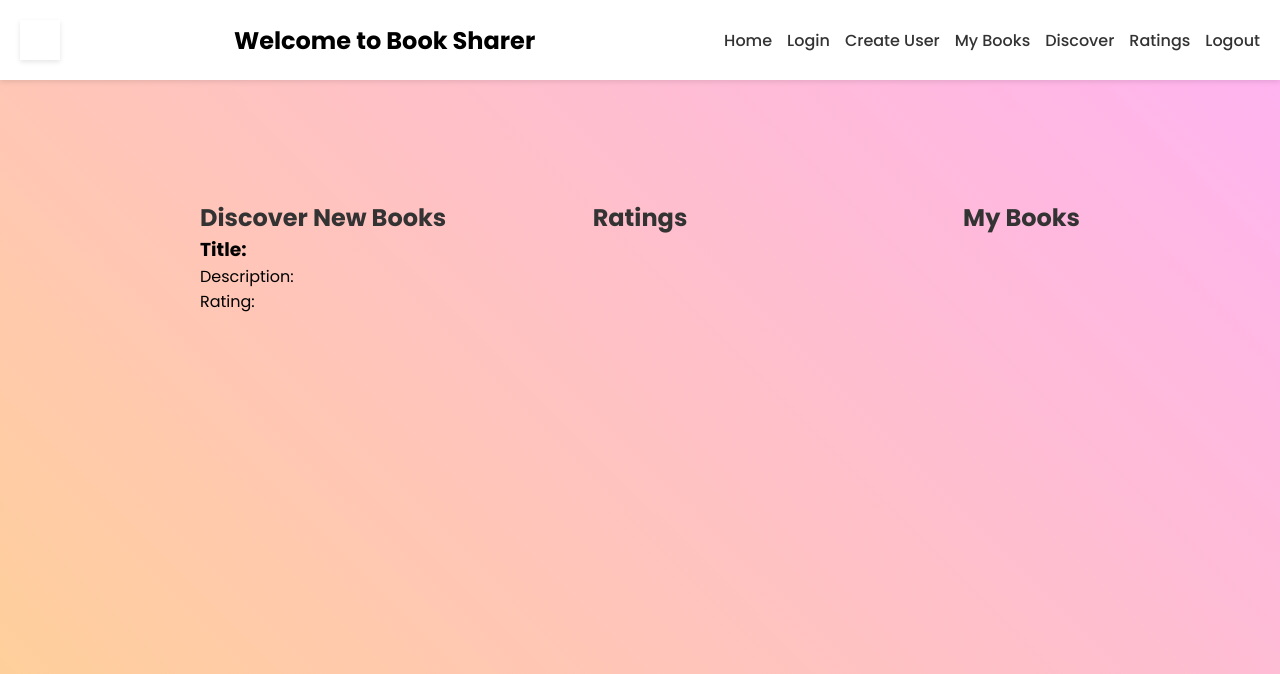
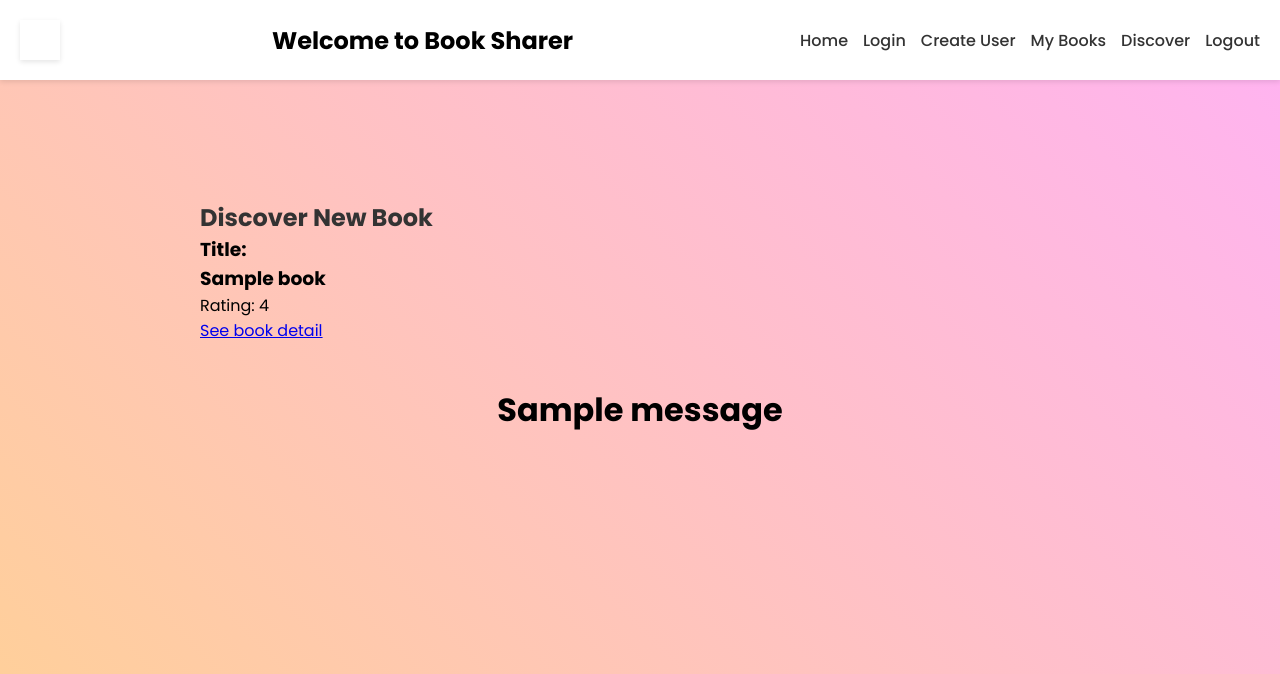
Before and after one commit to LordPuk/DIS_Projekt, a Flask app: page / in a window 1280 px wide. Shown: the top 674 px of the page. Run offline with Flask 3, Linux system fonts and the light colour scheme; one stand-in notice (Sample message) is shown; a database or web service that is not in the repository returns one stand-in record (values such as "Sample title"); some libraries are stand-ins or nearby versions.

Commit message:
Removed rating from header, change new frontpage &

```diff
--- a/book-sharer-app/app.py
+++ b/book-sharer-app/app.py
@@ -21,7 +21,10 @@ cursor = conn.cursor()
 
 @app.route("/")
 def account():
-    return render_template("index.html")
+    cur = conn.cursor()
+    cur.execute(f'''SELECT Title,Average_rate , ISBN  FROM Books OFFSET floor(random() * ( SELECT COUNT(*) FROM Books) ) LIMIT 1;''')
+    data =cur.fetchall()
+    return render_template("index.html", data = data)
 
 
 @app.route("/createuser", methods=["GET","POST"])
@@ -53,7 +56,7 @@ def book_details():
     cur.execute(f'''SELECT * FROM Books WHERE ISBN LIKE '{isbn}' ''')
     data = cur.fetchall()
     cur.execute(f'''SELECT * FROM Has_genre WHERE ISBN LIKE '{isbn}' ''')
-    genres = cur.fetchall() #tupples with isbn and genres
+    genres = cur.fetchall()
     print(genres)
     if request.method =="POST":
             print("KNAP TRYKKET")
@@ -121,14 +124,18 @@ def ratings():
     isbn = request.args.get('isbn',default =0, type = str)
     cur.execute(f'''SELECT Title FROM Books WHERE ISBN = '{isbn}';''')
     title = cur.fetchall()
-    user = session['username']
-    if request.method == "POST":
-        rating = request.form["user-rating"]
-        rating = float(rating)
-        cur.execute(f'''UPDATE books SET Average_rate = (average_rate * voters + {rating}) / (voters + 1), voters = voters + 1 WHERE ISBN LIKE '{isbn}';''')
-        conn.commit()
-        cur.execute(f'''INSERT INTO Rates(Username, ISBN, Rating) VALUES ('{user}', '{isbn}', {rating});''')
-        conn.commit()
+    if session.get('username') == None :
+        flash("login to rate a book")
+        return redirect(url_for("account"))
+    else:
+        user = session['username']
+        if request.method == "POST":
+            rating = request.form["user-rating"]
+            rating = float(rating)
+            cur.execute(f'''UPDATE books SET Average_rate = (average_rate * voters + {rating}) / (voters + 1), voters = voters + 1 WHERE ISBN LIKE '{isbn}';''')
+            conn.commit()
+            cur.execute(f'''INSERT INTO Rates(Username, ISBN, Rating) VALUES ('{user}', '{isbn}', {rating});''')
+            conn.commit()
     return render_template("ratings.html", title=title)
 
 if __name__ == "__main__":
--- a/book-sharer-app/insert_data.sql
+++ b/book-sharer-app/insert_data.sql
@@ -1,12 +1,12 @@
 -- Mass-upload from .csv-files (loads data into database tables)
 
-SET CLIENT_ENCODING TO 'utf8'; -- kan ikke helt husk hvorfor, men krævet under masse upload
+--SET CLIENT_ENCODING TO 'utf8'; -- kan ikke helt husk hvorfor, men krævet under masse upload
 
 START TRANSACTION;
 \copy Authors FROM 'data/Authors_data.csv' DELIMITER ';' ;
 \copy Books FROM 'data/Books_data.csv' DELIMITER ';';
 \copy Genres FROM 'data/Genres_data.csv' DELIMITER ';' ;
---\copy Has_genre FROM 'data/Has_genre_data.csv' DELIMITER ';' ;
+\copy Has_genre FROM 'data/Has_genre_data.csv' DELIMITER ';' ;
 \copy Users FROM 'data/Users_data.csv' DELIMITER ';' ;
 \copy Readers FROM 'data/Readers_data.csv' DELIMITER ';' ;
 \copy Reads FROM 'data/Reads_data.csv' WITH DELIMITER ';' NULL AS 'NULL' CSV;
--- a/book-sharer-app/templates/create_user.html
+++ b/book-sharer-app/templates/create_user.html
@@ -15,7 +15,7 @@
         <li><a href="createuser">Create User</a></li>
         <li><a href="mybooks">My Books</a></li>
         <li><a href="discover">Discover</a></li>
-        <li><a href="ratings">Ratings</a></li>
+        <!-- <li><a href="ratings">Ratings</a></li> -->
         <li><a href="logout">Logout</a></li>
       </ul>
     </nav>
--- a/book-sharer-app/templates/index.html
+++ b/book-sharer-app/templates/index.html
@@ -15,7 +15,7 @@
         <li><a href="createuser">Create User</a></li>
         <li><a href="mybooks">My Books</a></li>
         <li><a href="discover">Discover</a></li>
-        <li><a href="ratings">Ratings</a></li>
+        <!-- <li><a href="ratings">Ratings</a></li> -->
         <li><a href="logout">Logout</a></li>
       </ul>
     </nav>
@@ -23,27 +23,38 @@
 
   <main>
     <section id="book-details">
-      <h2><a class="header-link" href=discover.html> Discover New Books</a></h2>
+      <h2><a class="header-link" href=discover> Discover New Book</a></h2>
       <div id="book-info">
-        <h3>Title: <span id="book-title"></span></h3>
-        <p>Description: <span id="book-description"></span></p>
-        <p>Rating: <span id="book-rating"></span></p>
+        <h3 style='max-width:300px'>Title:<br> <span id="book-title">{{data[0][0]}}</span></h3>
+        <p> <span id="book-rating">Rating: {{data[0][1]}}</span></p>
+        <td><a href="/bookdetails?isbn={{data[0][2]}}"> See book detail </a></td>
+        <br>
+        <span id="error-message" style="display: none;"></span>
+        </form>
+
       </div>
     </section>
+        <!-- This is for the error message with flash -->
+        <body>
+          {% for mesg in get_flashed_messages() %}
+          <h1>{{ mesg }}</h1>
+          {% endfor %}
+        </body>
 
-    <section id="index-ratings">
-      <h2><a class="header-link" href=ratings.html>Ratings</a>  </h2>
+    <!-- <section id="index-ratings">
+      <h2><a class="header-link">Rating</a>  </h2>
+      <h3> <span id="book-rating">{{data[0][1]}}</span></p>
       <ul id="index-ratings">
 
       </ul>
-    </section>
+    </section> -->
 
-    <section id="my-books">
-      <h2><a class="header-link" href=mybooks.html>My Books</a> </h2>
+    <!-- <section id="my-books">
+      <h2><a class="header-link" href=mybooks>My Books</a> </h2>
       <ul id="my-book-list">
 
       </ul>
-    </section>
+    </section> -->
   </main>
 
   <footer>
--- a/book-sharer-app/templates/logout.html
+++ b/book-sharer-app/templates/logout.html
@@ -15,7 +15,7 @@
         <li><a href="createuser">Create User</a></li>
         <li><a href="mybooks">My Books</a></li>
         <li><a href="discover">Discover</a></li>
-        <li><a href="ratings">Ratings</a></li>
+        <!-- <li><a href="ratings">Ratings</a></li> -->
         <li><a href="logout">Logout</a></li>
       </ul>
     </nav>
--- a/book-sharer-app/templates/mybooks.html
+++ b/book-sharer-app/templates/mybooks.html
@@ -15,7 +15,7 @@
         <li><a href="createuser">Create User</a></li>
         <li><a href="mybooks">My Books</a></li>
         <li><a href="discover">Discover</a></li>
-        <li><a href="ratings">Ratings</a></li>
+        <!-- <li><a href="ratings">Ratings</a></li> -->
         <li><a href="logout">Logout</a></li>
       </ul>
     </nav>
```
Also changed, not shown: book-sharer-app/templates/book_details.html (+11 -3 lines), book-sharer-app/templates/login.html (+7 -2 lines), book-sharer-app/templates/ratings.html (+7 -1 lines).
